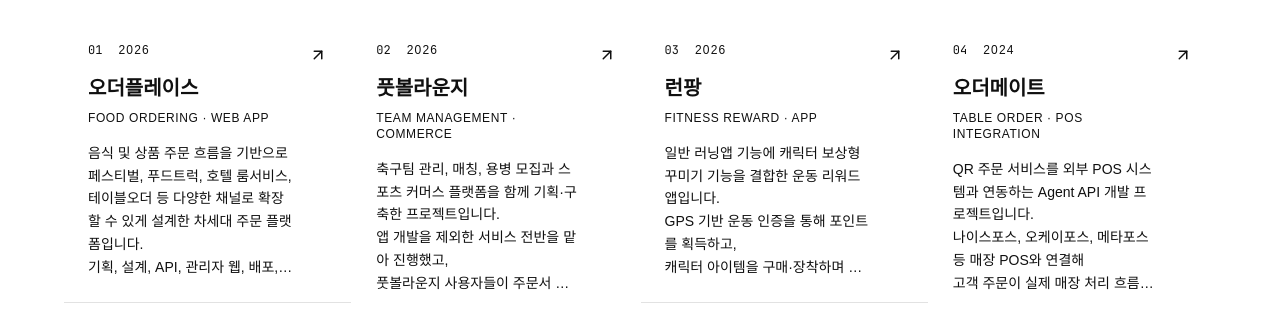
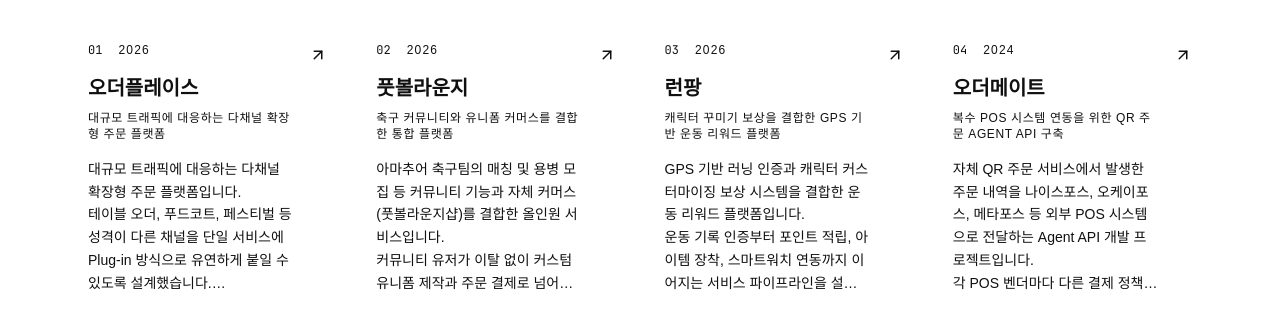
Before and after one commit to haneol-92/portfolio, a React (Vite) app: page / in a window 1280 px wide. Shown: the part 3745-4061 px from the top of the page. Built offline with nearby package versions, Linux system fonts and the light colour scheme; grey boxes are pictures that could not be loaded; a web font is replaced by a local one.

Commit message:
Update portfolio project descriptions

```diff
--- a/src/app/App.tsx
+++ b/src/app/App.tsx
@@ -7,47 +7,47 @@
     id: "01",
     slug: "orderplace",
     title: "오더플레이스",
-    category: "Food Ordering · Web App",
-    tags: ["Java", "Spring Boot", "Vue.js", "MySQL", "Firestore", "AWS", "Tomcat", "Gradle", "Git"],
+    category: "대규모 트래픽에 대응하는 다채널 확장형 주문 플랫폼",
+    tags: ["Java", "Spring Boot", "Vue.js", "MySQL", "Firestore", "Redis", "AWS", "Tomcat", "Gradle", "Git"],
     description:
-      "음식 및 상품 주문 흐름을 기반으로\n페스티벌, 푸드트럭, 호텔 룸서비스, 테이블오더 등 다양한 채널로 확장할 수 있게 설계한 차세대 주문 플랫폼입니다.\n기획, 설계, API, 관리자 웹, 배포, 운영 대응까지 전반을 수행했습니다.",
+      "대규모 트래픽에 대응하는 다채널 확장형 주문 플랫폼입니다.\n테이블 오더, 푸드코트, 페스티벌 등 성격이 다른 채널을 단일 서비스에 Plug-in 방식으로 유연하게 붙일 수 있도록 설계했습니다.\n기획, 아키텍처, API, 관리자 웹, 배포, 운영, 최적화까지 전반을 수행했습니다.",
     image: "/portfolio/assets/img/orderplace-main.png",
     heroImage: "/portfolio/assets/img/orderplace-main.png",
     imageFit: "contain",
     year: "2026",
     duration: "2026",
-    role: "Planning · API · Admin Web · Deploy · Operations",
+    role: "Planning · API · Admin Web · Deploy · Operations · Optimization",
     images: [
       "/portfolio/assets/img/orderplace.png",
       "/portfolio/assets/img/orderplace2.png",
       "/portfolio/assets/img/orderplace3.png",
     ],
     overview:
-      "오더플레이스는 음식 및 상품 주문을 기반으로 페스티벌, 푸드트럭, 호텔 룸서비스, 테이블오더 등 여러 운영 채널로 확장할 수 있게 설계한 차세대 주문 플랫폼입니다.",
+      "오더플레이스는 성격이 다른 여러 비즈니스 채널(테이블 오더, 페스티벌 등)을 단일 코어에 유연하게 연동할 수 있도록 설계된 '플러그인' 형태의 통합 주문 플랫폼입니다.",
     challenge:
-      "하나의 주문 서비스에 서로 다른 운영 타입을 붙여야 했기 때문에 채널별 요구사항을 분리하면서도 주문, 상품, 관리자, 운영 흐름은 공통 구조로 유지하는 설계가 가장 큰 과제였습니다.",
+      "주문·결제와 같은 핵심 도메인은 공통화하고 채널별 특화 요구사항은 독립적으로 분리하는 아키텍처를 구축하여, 새로운 비즈니스 모델이 추가될 때 즉각적으로 대응할 수 있는 기반을 마련했습니다.",
     process: [
-      { step: "01 — Planning & Architecture", body: "차세대 주문 플랫폼의 기획과 구조 설계를 맡아 음식 및 상품 주문을 중심으로 페스티벌, 푸드트럭, 호텔 룸서비스, 테이블오더 등 다양한 채널을 확장할 수 있는 방향을 정의했습니다." },
-      { step: "02 — API & Admin Web", body: "Java, Spring Boot 기반 API와 관리자 웹을 구현하고, MySQL과 Firestore를 활용해 주문, 상품, 채널별 운영 데이터를 관리할 수 있는 구조를 설계했습니다." },
-      { step: "03 — Deploy & Operations", body: "Gradle, Tomcat, AWS 기반 배포와 운영 대응까지 수행하며 실제 서비스 환경에서 발생하는 채널별 이슈와 운영 요구사항을 반영했습니다." },
+      { step: "01 — Planning & Architecture", body: "신규 채널 확장 시 기존 코어 시스템에 미치는 영향을 최소화하는 구조 설계에 주력했습니다. 데이터베이스 스키마 단위에서 공통 도메인과 채널별 도메인을 명확하게 분리했습니다. 또한 프론트엔드와 백엔드의 페이지 라우팅 경로를 서비스별로 완전히 독립시켜, 새로운 채널 기능이 추가되더라도 기존 서비스의 운영에는 전혀 영향을 주지 않도록 안정성을 확보했습니다." },
+      { step: "02 — API & Admin Web", body: "Java와 Spring Boot를 기반으로 유연한 API 및 통합 관리자 웹을 구축했습니다. 데이터 특성에 따른 효율적인 저장소 분리 처리에 집중하여, 트랜잭션 안정성이 필수적인 주문 및 상품 데이터는 MySQL로 관리하고 실시간 상태 업데이트가 잦은 운영 데이터는 Firestore와 연동해 전체 시스템의 부하를 낮췄습니다." },
+      { step: "03 — Deploy & Operations & Optimization", body: "AWS 인프라 구축부터 서비스 배포, 운영까지의 전체 사이클을 수행했습니다. 특히 페스티벌 채널 운영 중 특정 시간대에 트래픽이 폭증하면서 DB 커넥션 병목 현상을 겪었습니다. 이를 해결하기 위해 쿼리 인덱스를 우선적으로 최적화하고 Redis를 활용한 캐싱 계층을 도입하여 데이터베이스 부하를 분산시켰으며, 결과적으로 대규모 동시 접속 환경에서도 지연 없는 안정적인 주문 처리를 이끌어냈습니다." },
     ],
-    outcome: "푸드트럭, 페스티벌, 테이블오더 등 다양한 주문 채널에서 성공적으로 운영 가능한 확장형 주문 플랫폼 구조를 구현했습니다.",
+    outcome: "푸드트럭, 페스티벌, 테이블오더 등 성격이 다른 주문 채널을 하나의 시스템으로 통합 운영할 수 있는 유연한 확장형 플랫폼 구조를 완성했습니다.",
     accentColor: "#C2410C",
   },
   {
     id: "02",
     slug: "football-lounge",
     title: "풋볼라운지",
-    category: "Team Management · Commerce",
-    tags: ["Java", "Spring Boot", "Vue.js", "MySQL", "Firestore", "AWS", "Tomcat", "Gradle", "Git"],
+    category: "축구 커뮤니티와 유니폼 커머스를 결합한 통합 플랫폼",
+    tags: ["Java", "Spring Boot", "Vue.js", "MySQL", "Firestore", "AWS", "Tomcat", "Gradle", "Git", "Auth", "Commerce"],
     description:
-      "축구팀 관리, 매칭, 용병 모집과 스포츠 커머스 플랫폼을 함께 기획·구축한 프로젝트입니다.\n앱 개발을 제외한 서비스 전반을 맡아 진행했고,\n풋볼라운지 사용자들이 주문서 작성과 커스텀 유니폼 제작까지 자연스럽게 이어갈 수 있도록 설계했습니다.",
+      "아마추어 축구팀의 매칭 및 용병 모집 등 커뮤니티 기능과 자체 커머스(풋볼라운지샵)를 결합한 올인원 서비스입니다.\n커뮤니티 유저가 이탈 없이 커스텀 유니폼 제작과 주문 결제로 넘어갈 수 있도록 두 도메인 간의 연동 구조를 설계했습니다.\n클라이언트 앱 개발을 제외한 백엔드 아키텍처 및 서비스 기획 전반을 총괄했습니다.",
     image: "/portfolio/assets/img/footballlounge-main.png",
     heroImage: "/portfolio/assets/img/footballlounge-main.png",
     imageFit: "contain",
     year: "2026",
     duration: "2026",
-    role: "Planning · API · Commerce · Operations",
+    role: "Planning · Backend Architecture · API · Commerce · Operations",
     images: [
       "/portfolio/assets/img/footballlounge-1.png",
       "/portfolio/assets/img/footballlounge-2.png",
@@ -57,56 +57,56 @@
       "/portfolio/assets/img/fblshop2.png",
     ],
     overview:
-      "풋볼라운지는 축구팀 관리, 매칭, 용병 모집 기능과 풋볼라운지샵 커머스 플랫폼을 함께 기획·구축한 프로젝트입니다. 앱 개발을 제외한 서비스 전반을 맡아 팀 운영과 커스텀 유니폼 주문 흐름을 하나의 경험으로 연결했습니다.",
+      "풋볼라운지는 아마추어 축구팀의 매칭 및 용병 모집 등 커뮤니티 기능과 자체 커머스(풋볼라운지샵)를 결합한 올인원 서비스입니다. 클라이언트 앱 개발을 제외한 백엔드 아키텍처 및 서비스 기획 전반을 총괄했습니다.",
     challenge:
-      "아마추어 축구팀 운영 기능과 커머스를 하나의 서비스 흐름으로 합치는 과정이 가장 어려웠습니다. 앱 사용자가 팀 관리, 매칭, 용병 모집을 하다가 자연스럽게 주문서 작성과 커스텀 유니폼 제작으로 이어질 수 있어야 했습니다.",
+      "가장 주안점을 둔 부분은 커뮤니티에서 활동하던 유저가 이탈 없이 자연스럽게 커스텀 유니폼 제작과 주문 결제로 넘어갈 수 있도록, 두 도메인 간의 매끄러운 연동 구조를 설계하는 것이었습니다.",
     process: [
-      { step: "01 — Platform Planning", body: "앱 개발을 제외한 서비스 전반을 맡아 팀 관리, 매칭, 용병 모집 기능이 하나의 플랫폼 안에서 동작하도록 구조를 정리했습니다." },
-      { step: "02 — Commerce Integration", body: "풋볼라운지샵 커머스와 연결해 풋볼라운지 앱 사용자들이 주문서를 쉽게 작성하고 커스텀 유니폼 제작까지 이어갈 수 있는 흐름을 설계했습니다." },
-      { step: "03 — Launch & Operations", body: "오더플레이스와 동일한 기술 스택을 기반으로 API, 관리자, 커머스 운영 구조를 구현하고 1차 오픈 이후 사용자 유입 단계에 대응하고 있습니다." },
+      { step: "01 — Platform Planning", body: "단순한 기능의 나열을 넘어 유저가 팀을 개설하고 매칭 및 용병을 모집하는 일련의 과정이 유기적으로 맞물리도록 백엔드 도메인 구조를 기획했습니다. 특히 앱 내에서 진행된 팀원 간의 매칭 투표 데이터를 취합하여 실제 매칭 스케줄 데이터로 변환하고 생성하는 핵심 로직을 촘촘하게 설계하여 커뮤니티 플랫폼으로서의 기본기를 다졌습니다." },
+      { step: "02 — Commerce Integration", body: "가장 까다로웠던 커뮤니티 앱과 커머스 샵 간의 통합 흐름을 구현해 냈습니다. 앱 유저의 인증 정보와 소속 팀 데이터를 커머스 영역으로 매끄럽게 연동하기 위해, 두 서비스가 공통 유저 테이블을 바라보도록 통합 유저 인증 서비스를 설계했습니다. 이를 통해 유저가 별도의 재가입이나 번거로운 절차 없이 즉시 커스텀 유니폼 주문서를 작성하고 결제할 수 있는 심리스한 파이프라인을 완성했습니다." },
+      { step: "03 — Launch & Operations", body: "이전 프로젝트(오더플레이스)의 구축 경험을 살려 검증된 기술 스택을 바탕으로 핵심 API와 통합 관리자 시스템을 구현했습니다. 현재 1차 서비스 런칭을 완료했으며, 초기 사용자 유입과 데이터 증가에 발맞춰 병목이 발생하는 구간을 파악하고 API 성능을 튜닝하며 안정적인 운영 기반을 탄탄하게 다지고 있습니다." },
     ],
-    outcome: "풋볼라운지와 풋볼라운지샵의 1차 오픈을 완료했고, 팀 관리·매칭·용병 모집·커스텀 유니폼 주문이 연결된 통합 플랫폼으로 사용자를 모으는 단계입니다.",
+    outcome: "팀 커뮤니티와 맞춤형 커머스라는 성격이 다른 두 서비스를 성공적으로 융합한 1차 버전을 런칭했습니다. 이를 통해 아마추어 축구인들이 팀 운영부터 장비 맞춤 제작까지 단일 서비스 내에서 모두 해결할 수 있는 독자적인 플랫폼 생태계의 기술적 토대를 마련했습니다.",
     accentColor: "#78D7FF",
   },
   {
     id: "03",
     slug: "runpang",
     title: "런팡",
-    category: "Fitness Reward · App",
-    tags: ["Java", "Spring Boot", "Vue.js", "MySQL", "Firestore", "AWS", "Tomcat", "Gradle", "Git", "GPS", "Watch App"],
+    category: "캐릭터 꾸미기 보상을 결합한 GPS 기반 운동 리워드 플랫폼",
+    tags: ["Java", "Spring Boot", "Vue.js", "MySQL", "Firestore", "AWS", "Tomcat", "Gradle", "Git", "GPS", "PNG Rendering", "Watch App"],
     description:
-      "일반 러닝앱 기능에 캐릭터 보상형 꾸미기 기능을 결합한 운동 리워드 앱입니다.\nGPS 기반 운동 인증을 통해 포인트를 획득하고,\n캐릭터 아이템을 구매·장착하며 워치앱까지 함께 지원하는 구조로 설계했습니다.",
+      "GPS 기반 러닝 인증과 캐릭터 커스터마이징 보상 시스템을 결합한 운동 리워드 플랫폼입니다.\n운동 기록 인증부터 포인트 적립, 아이템 장착, 스마트워치 연동까지 이어지는 서비스 파이프라인을 설계했습니다.\n클라이언트 앱 개발을 제외한 서비스 기획 및 백엔드 아키텍처 전반을 총괄했습니다.",
     image: "/portfolio/assets/img/runpang-main.png",
     heroImage: "/portfolio/assets/img/runpang-main.png",
     imageFit: "contain",
     year: "2026",
     duration: "2026",
-    role: "Planning · API · Admin Web · Operations",
+    role: "Planning · Backend Architecture · API · Admin Web · Operations",
     images: [
       "/portfolio/assets/img/runpang1.png",
       "/portfolio/assets/img/runpang2.png",
       "/portfolio/assets/img/runpang3.png",
     ],
     overview:
-      "런팡은 일반 러닝앱 기능에 캐릭터 보상형 꾸미기 기능을 결합한 운동 리워드 앱입니다. 앱 개발을 제외한 서비스 전반을 맡아 GPS 운동 인증, 포인트, 캐릭터 아이템, 워치앱 연동 흐름을 설계했습니다.",
+      "런팡은 단순한 운동 기록을 넘어, GPS 기반의 러닝 인증과 캐릭터 커스터마이징 보상 시스템을 결합한 통합 리워드 플랫폼입니다. 클라이언트 앱 개발을 제외한 서비스 기획 및 백엔드 아키텍처 전반을 총괄하며, 운동 기록 인증부터 포인트 적립, 아이템 장착, 스마트워치 연동까지 이어지는 전체 서비스 파이프라인을 설계했습니다.",
     challenge:
-      "GPS 기반 운동 기록을 보상 구조와 연결하고, 사용자가 획득한 아이템 이미지를 원하는 위치에 띄워 PNG 프레임 형태로 자연스럽게 보여주는 구현이 가장 까다로웠습니다.",
+      "특히 유저가 획득한 다양한 아이템 조합의 좌표를 계산하여 자연스러운 단일 PNG 프레임으로 합성해 내는 로직을 구현하는 데 집중했습니다.",
     process: [
-      { step: "01 — Running & GPS", body: "일반 러닝앱의 핵심 기능을 기준으로 GPS 운동 기록과 인증 흐름을 정리하고 서버 API와 운영 구조를 설계했습니다." },
-      { step: "02 — Reward & Character", body: "운동 인증 후 포인트를 획득하고 캐릭터 아이템을 구매·장착하는 보상형 꾸미기 구조를 구현했습니다." },
-      { step: "03 — PNG Frame & Watch App", body: "아이템 이미지를 원하는 위치에 배치해 PNG 프레임으로 보여주는 화면 구조와 워치앱까지 고려한 연동 흐름을 구성했습니다." },
+      { step: "01 — Running & GPS", body: "핵심 도메인인 러닝 기록의 신뢰도를 높이기 위해 GPS 데이터 수집 및 인증 파이프라인을 구축했습니다. 이를 바탕으로 안정적인 서버 API를 설계하고, 실제 서비스 운영 시 발생할 수 있는 GPS 신호 끊김, 어뷰징 등의 예외 상황에 대비한 견고한 운영 구조를 확립했습니다." },
+      { step: "02 — Reward & Character", body: "유저의 리텐션을 끌어올릴 수 있도록 보상 및 꾸미기 도메인의 흐름을 유기적으로 설계했습니다. GPS 운동 인증 결과가 포인트 적립 트랜잭션으로 안전하게 이어지도록 구성하고, 획득한 재화로 다수의 캐릭터 아이템을 구매·장착하는 상태 관리 데이터 구조를 구현했습니다." },
+      { step: "03 — PNG Frame & Watch App", body: "유저가 커스텀한 개별 아이템 이미지를 정확한 위치 좌표에 배치하여 단일 PNG 프레임으로 렌더링하는 까다로운 화면 구조 로직을 완성했습니다. 또한 모바일 앱뿐만 아니라 스마트워치 환경에서도 운동 데이터와 보상 상태가 지연 없이 실시간으로 동기화될 수 있도록 매끄러운 데이터 연동 흐름을 구축했습니다." },
     ],
-    outcome: "GPS 러닝 기록, 캐릭터 보상형 꾸미기, 워치앱을 포함한 런팡의 1차 오픈을 완료했습니다.",
+    outcome: "GPS 기반 기록 측정, 복합적인 캐릭터 보상 시스템, 워치앱 동기화까지 아우르는 확장성 높은 서비스 구조의 기반을 다지며 런팡의 성공적인 1차 서비스 런칭을 이끌어냈습니다.",
     accentColor: "#FF6B6B",
   },
   {
     id: "04",
     slug: "ordermate",
     title: "오더메이트",
-    category: "Table Order · POS Integration",
-    tags: ["Java", "Spring Boot", "Agent API", "POS Integration", "NicePOS", "Okpos", "MetaPOS"],
+    category: "복수 POS 시스템 연동을 위한 QR 주문 Agent API 구축",
+    tags: ["Java", "Spring Boot", "Firestore", "Agent API", "QR Order", "POS Integration", "NicePOS", "Okpos", "MetaPOS"],
     description:
-      "QR 주문 서비스를 외부 POS 시스템과 연동하는 Agent API 개발 프로젝트입니다.\n나이스포스, 오케이포스, 메타포스 등 매장 POS와 연결해\n고객 주문이 실제 매장 처리 흐름으로 이어지도록 구현했습니다.",
+      "자체 QR 주문 서비스에서 발생한 주문 내역을 나이스포스, 오케이포스, 메타포스 등 외부 POS 시스템으로 전달하는 Agent API 개발 프로젝트입니다.\n각 POS 벤더마다 다른 결제 정책과 주문 처리 구조를 분석하고,\n서로 다른 외부 시스템의 규격을 우리 서비스의 표준 주문 흐름으로 통합하는 데 중점을 두었습니다.",
     image: "/portfolio/assets/img/ordermate-main.png",
     heroImage: "/portfolio/assets/img/ordermate-main.png",
     imageFit: "contain",
@@ -119,15 +119,15 @@
       "/portfolio/assets/img/ordermate3.png",
     ],
     overview:
-      "오더메이트는 QR 주문 서비스를 나이스포스, 오케이포스, 메타포스 등 외부 POS 시스템과 연동하는 Agent API 개발 프로젝트입니다.",
+      "오더메이트는 자체 QR 주문 서비스에서 발생한 내역을 나이스포스, 오케이포스, 메타포스 등 외부 POS 시스템으로 전달하는 Agent API 개발 프로젝트입니다.",
     challenge:
-      "POS 시스템은 매장 운영과 결제, 주문 처리 정책이 복잡하게 얽혀 있어 외부 POS의 구조를 우리 서비스 주문 흐름에 자연스럽게 녹이는 것이 가장 어려웠습니다.",
+      "각 POS 벤더마다 고유한 결제 정책과 주문 처리 구조가 다르기 때문에, 서로 다른 외부 시스템의 규격을 우리 서비스의 표준 주문 흐름으로 통합하는 데 중점을 두었습니다.",
     process: [
-      { step: "01 — QR Order Flow", body: "우리 서비스에서 QR 주문이 발생한 뒤 외부 POS로 전달되고 매장 처리 흐름으로 이어지는 핵심 주문 흐름을 정리했습니다." },
-      { step: "02 — Agent API", body: "Java, Spring Boot 기반 Agent API를 개발해 나이스포스, 오케이포스, 메타포스 등 POS별 연동 구조를 구현했습니다." },
-      { step: "03 — POS Operation", body: "POS별 복잡한 정책과 연동 차이를 우리 시스템에 맞게 흡수하고, 여러 매장에서 운영 가능한 구조로 안정화했습니다." },
+      { step: "01 — QR Order Flow", body: "고객의 QR 주문이 매장의 실제 POS 처리로 이어지는 전체 파이프라인을 재설계했습니다. 특히 Firestore를 활용해 주문 상태를 실시간으로 동기화하는 로직을 구현하여, 자체 서비스와 외부 POS 간의 처리 상태를 일치시키고 매장 내 주문 누락을 방지했습니다." },
+      { step: "02 — Agent API", body: "Java와 Spring Boot를 기반으로 외부 POS 연동을 전담하는 Agent API를 개발했습니다. 다수의 POS 시스템이 가진 상이한 통신 방식, 즉 즉시 응답을 반환하는 동기 방식과 콜백으로 처리 결과를 전달하는 비동기 방식을 분석하여 각 처리 흐름에 맞게 컨트롤러와 연동 구조를 분리 설계함으로써 주문 데이터가 꼬이는 문제를 방지했습니다." },
+      { step: "03 — POS Operation", body: "각 매장마다 다르게 설정된 POS 정책과 연동 차이를 시스템 내에서 일관되게 처리하도록 데이터 공통화 작업을 수행했습니다. 외부 시스템과의 의존성을 내부 코어 서비스로부터 분리하여, 현재 다수의 오프라인 매장에서 트러블 없이 주문이 처리되는 운영 환경을 구축했습니다." },
     ],
-    outcome: "QR 주문과 외부 POS를 연결하는 Agent API를 구현했고, 현재 여러 매장에서 실제 운영 중입니다.",
+    outcome: "이질적인 외부 POS 시스템을 하나의 파이프라인으로 묶어내는 Agent API를 구축해 현재 여러 오프라인 매장에서 실운영 중입니다. 이를 통해 매장의 운영 효율을 높이고, 향후 다른 POS 벤더와도 유연하게 연동할 수 있는 주문 인프라를 확보했습니다.",
     accentColor: "#C2410C",
   },
   {
```
